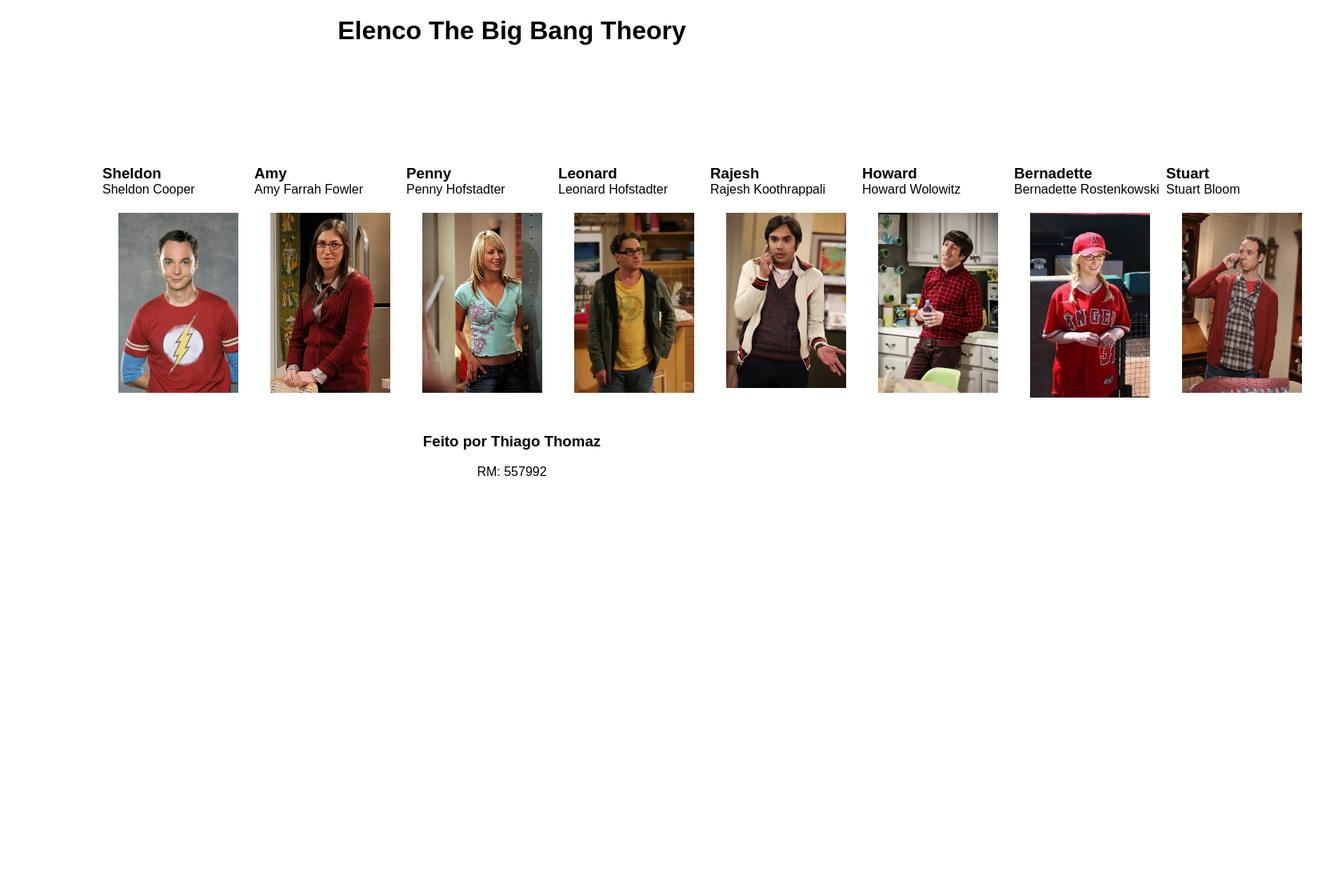
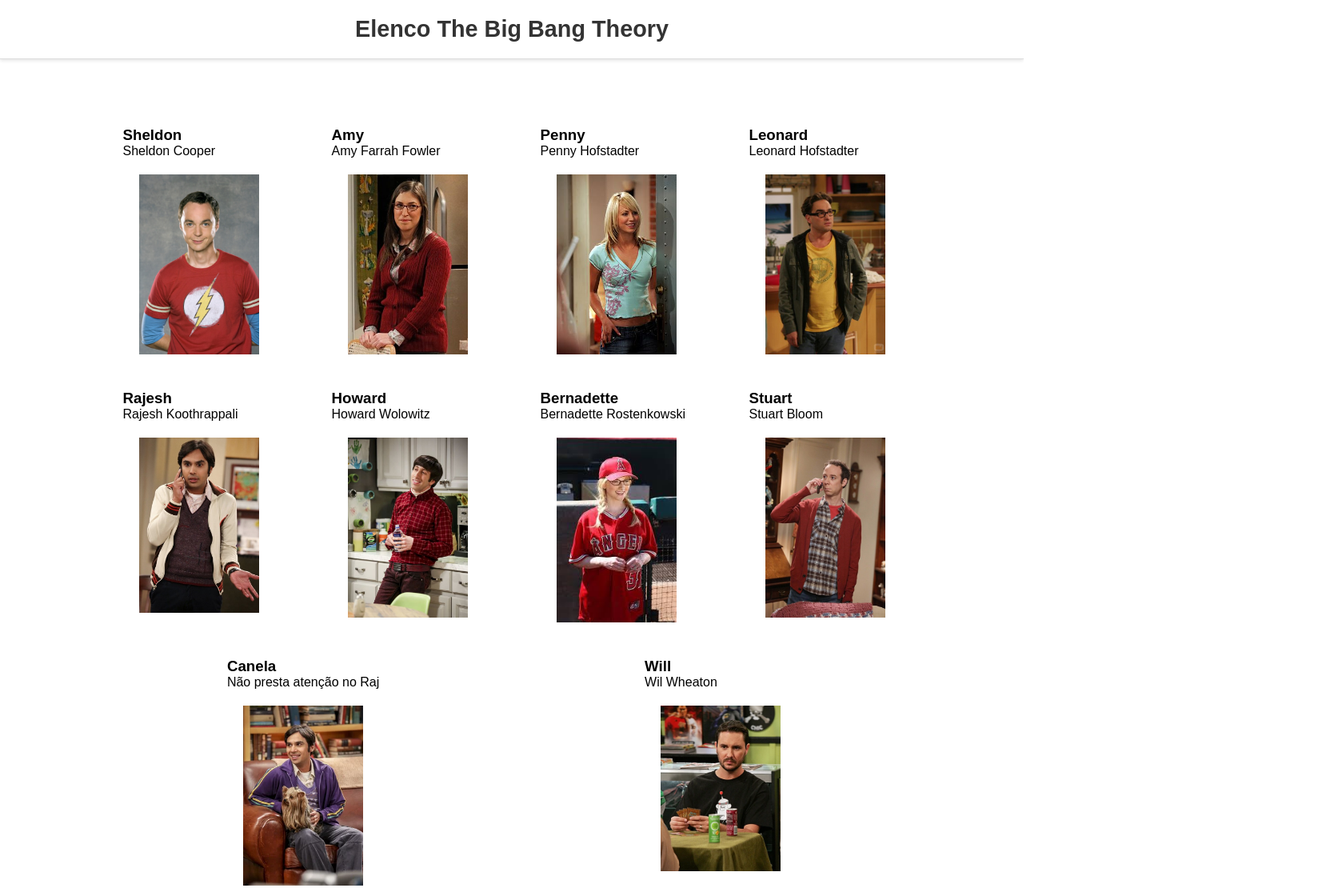
Before and after one commit to ThiagoThmaz/FrontEnd-Atividades, a React (Vite) app in the folder the-big_bang_theory-elenco/: page / in a window 1280 px wide. Shown: the top 1120 px of the page at 80% size, 1648 px wide, since content can reach past the window. Before the commit the page ends 800 px from the top, so only its background shows below. Built offline with nearby package versions, Linux system fonts and the light colour scheme.

Commit message:
canela e will

```diff
--- a/the-big_bang_theory-elenco/src/lista.ts
+++ b/the-big_bang_theory-elenco/src/lista.ts
@@ -7,6 +7,9 @@
 import bernadette from "./../public/bernadette.jpg"
 import amy from "./../public/amy.jpg"
 import stuart from './../public/stuart.jpg'
+import canela from './../public/canela.jpg'
+import will from './../public/will.jpg'
+
 
 const sheldonImg: Image = {
     src: sheldon,
@@ -46,6 +49,16 @@
 const stuartImg: Image = {
     src: stuart,
     alt: 'Stuart'
+}
+
+const canelaImg: Image = {
+    src: canela,
+    alt: 'Stuart'
+}
+
+const willImg: Image = {
+    src: will,
+    alt: 'Will'
 }
 
 export const listaItem: items[] = [
@@ -91,5 +104,17 @@
         descricao: 'Stuart Bloom'
 
     },
+    {
+        img: canelaImg,
+        nome: 'Canela',
+        descricao: 'Não presta atenção no Raj'
+
+    },
+    {
+        img: willImg,
+        nome: 'Will',
+        descricao: 'Wil Wheaton'
+
+    },
 
 ]
--- a/the-big_bang_theory-elenco/src/styled.ts
+++ b/the-big_bang_theory-elenco/src/styled.ts
@@ -3,29 +3,62 @@
 export const HeaderB = styled.header`
     width: 100%;
     min-height: 8vh;
-    background-color: fff;
+    background-color: #fff;
     padding: 20px;
     text-align: center;
-    border-bottom: 1px solid #fff;
-`
+    border-bottom: 1px solid #ddd;
+    box-shadow: 0 2px 4px rgba(0, 0, 0, 0.1);
+
+    h1 {
+        font-size: 1.8rem;
+        color: #333;
+    }
+`;
 
 export const ImagesGerais = styled.img`
     width: 190px;
     padding: 20px;
-`
+    object-fit: cover;
+    border-radius: 10px;
+    transition: transform 0.3s ease;
+
+    &:hover {
+        transform: scale(1.05);
+    }
+`;
 
 export const DivRP = styled.div`
     display: flex;
-`
+    flex-wrap: wrap;
+    justify-content: space-around;
+    gap: 20px;
+    margin-top: 20px;
+`;
+
 export const DivMae = styled.div`
-    padding: 10%;
-`
+    padding: 5% 10%;
+
+    @media (max-width: 768px) {
+        padding: 5%;
+    }
+`;
 
 export const FooterRP = styled.footer`
- width: 100%;
+    width: 100%;
     min-height: 8vh;
-    background-color: fff;
+    background-color: #fff;
     padding: 20px;
     text-align: center;
-    border-bottom: 1px solid #fff;
-`
+    border-top: 1px solid #ddd;
+    box-shadow: 0 -2px 4px rgba(0, 0, 0, 0.1);
+
+    h3 {
+        font-size: 1.5rem;
+        color: #333;
+    }
+
+    p {
+        font-size: 1rem;
+        color: #555;
+    }
+`;
```
Also changed, not shown: the-big_bang_theory-elenco/public/canela.jpg (added), the-big_bang_theory-elenco/public/will.jpg (added).
